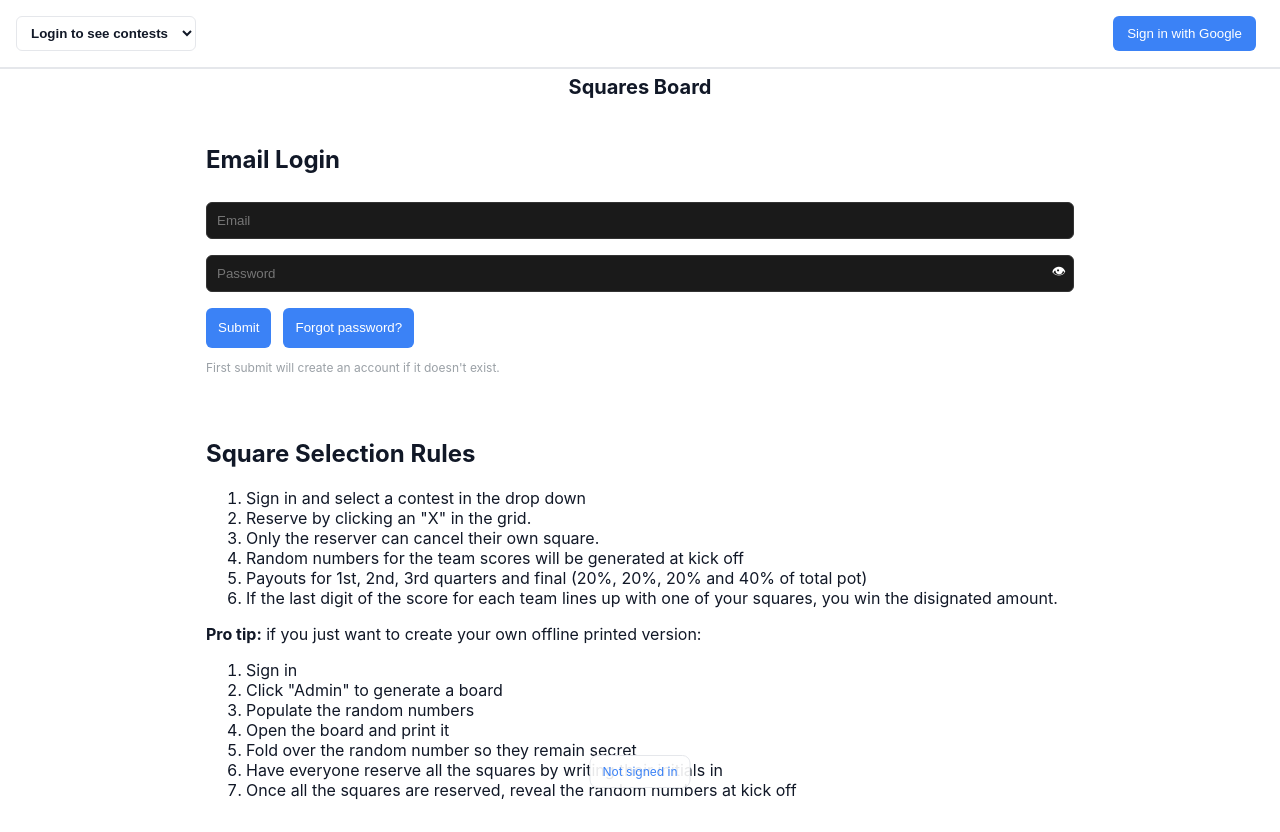
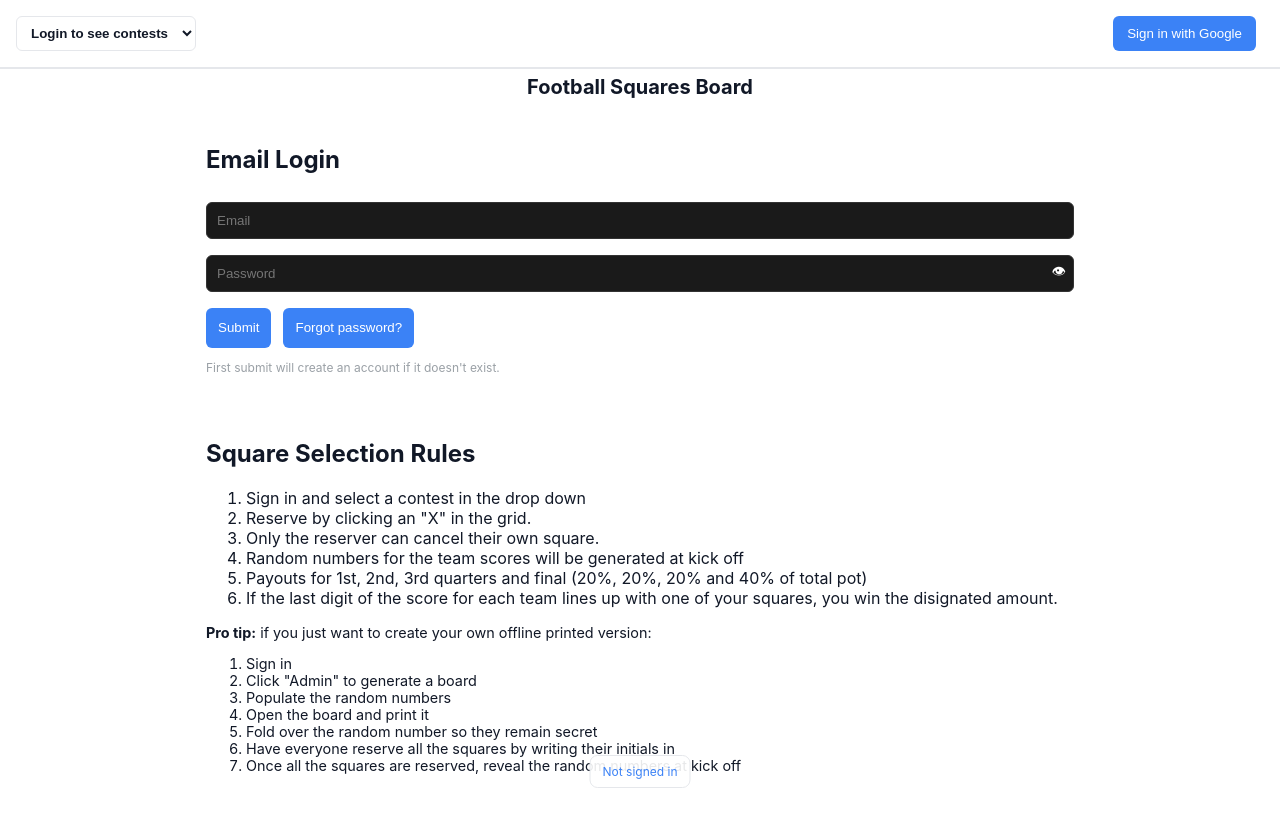
Before and after one commit to jgtaylor123/squares, a website: page public/index.html in a window 1280 px wide. After the commit the page ends 804 px from the top, so only its background shows below. Drawn offline with Linux system fonts and the light colour scheme; some packages are replaced by stand-ins of ours; no server answers.

Commit message:
Update title to Football Squares Board and reduce pro tip font size

```diff
--- a/public/index.html
+++ b/public/index.html
@@ -4,7 +4,7 @@
     <meta charset="utf-8" />
     <meta name="viewport" content="width=device-width, initial-scale=1" />
     <meta name="theme-color" content="#3b82f6" />
-    <title>Squares Board</title>
+    <title>Football Squares Board</title>
     <link rel="stylesheet" href="/styles.css?v=2" />
     <link rel="manifest" href="/manifest.json" />
     <link rel="icon" type="image/svg+xml" href="/icon.svg" />
@@ -23,7 +23,7 @@
       </nav>
     </header>
     <hr />
-    <h1 class="board-title">Squares Board</h1>
+    <h1 class="board-title">Football Squares Board</h1>
     <section id="email-auth">
       <h2>Email Login</h2>
       <form id="email-login-form">
@@ -51,6 +51,7 @@
         <li>If the last digit of the score for each team lines up with one of your squares, you win the disignated amount.</li>
       </ol>
 
+      <div style="font-size: 0.9em;">
         <p><strong>Pro tip:</strong> if you just want to create your own offline printed version:</p>
         <ol>
           <li>Sign in</li>
@@ -61,6 +62,7 @@
           <li>Have everyone reserve all the squares by writing their initials in</li>
           <li>Once all the squares are reserved, reveal the random numbers at kick off</li>
         </ol>
+      </div>
     </section>
 
     <!-- Grid moved to dedicated year pages -->
```
Lines whose indentation alone changed are shown as unchanged.
